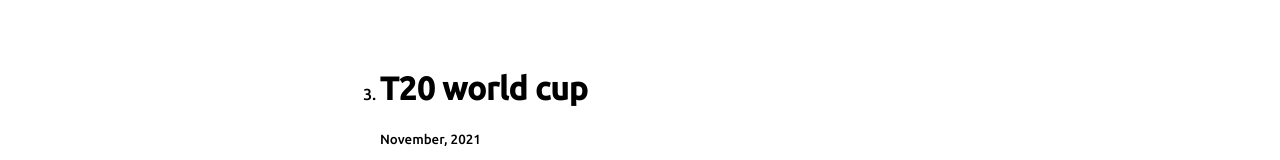
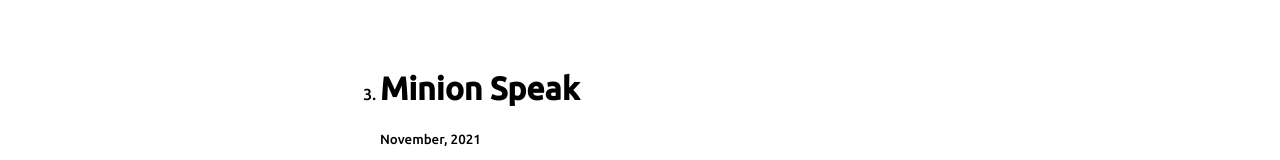
Before and after one commit to sushmaeshwarappa/Portfolio-website, a plain HTML site: page projects.html in a window 1280 px wide. Shown: the part 232-392 px from the top of the page. Drawn offline with Linux system fonts and the light colour scheme.

Commit message:
fix: correction of header

```diff
--- a/projects.html
+++ b/projects.html
@@ -27,7 +27,7 @@
     <div class="container container-center">
         <ol reversed>
             <li class="space-between-lists">
-                <h1>T20 world cup</h1>
+                <h1>Minion Speak</h1>
                 <small>November, 2021</small>
                 <p>Are you a fan of minions? This is a translator to convert your text from English to Minion speak or
                     Banana language.</p>
```
